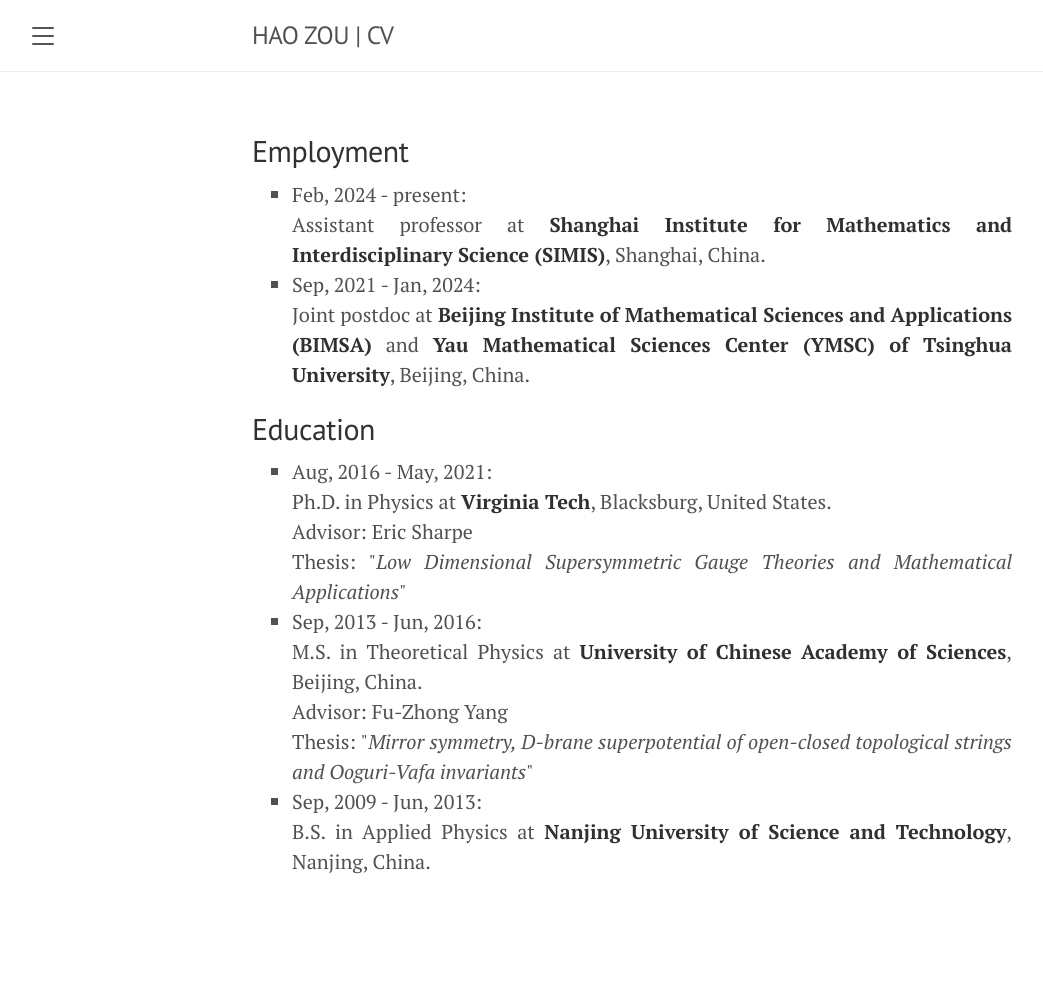
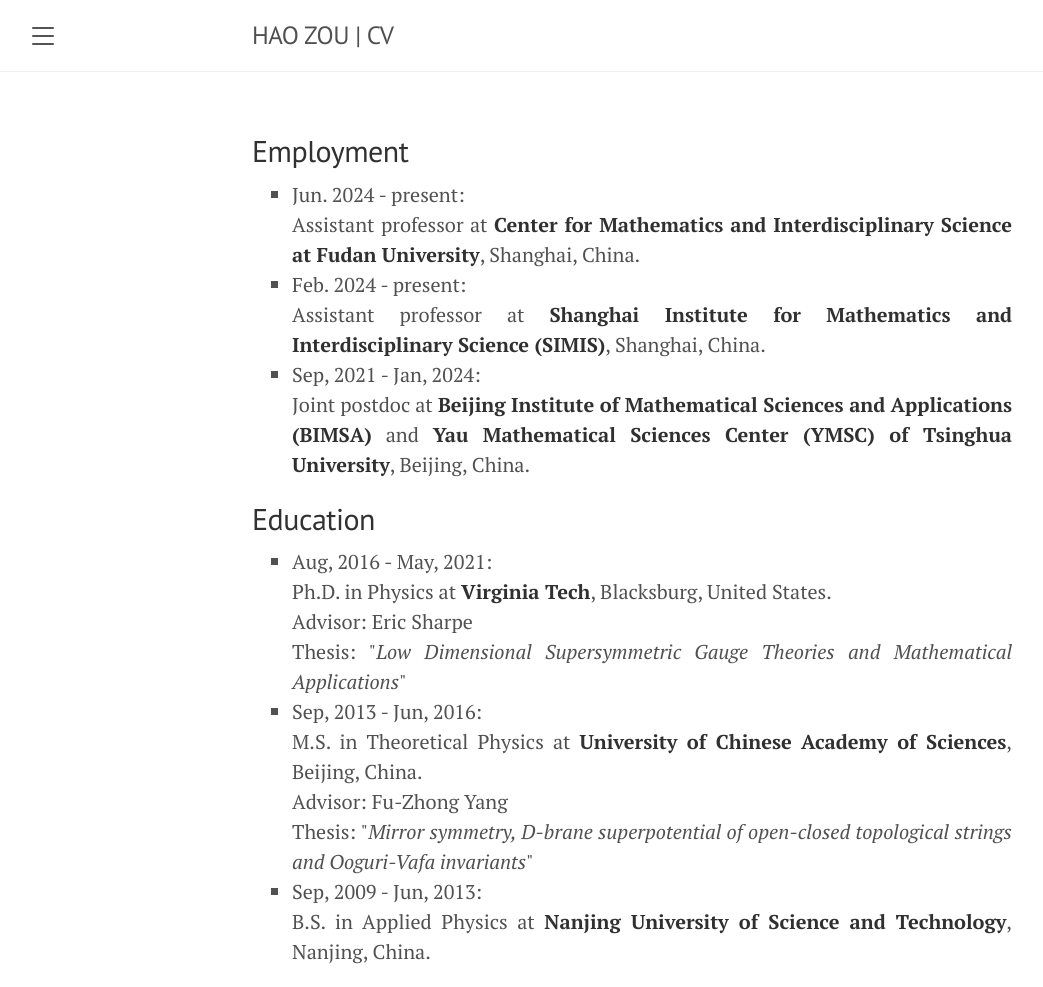
Before and after one commit to hhzou/hhzou.github.io, a Jekyll site: the page built from cv/index.html, in a window 1280 px wide. Shown: the whole page, without its empty margins (8-1051 px from the left). Built offline with Jekyll 4.4.1, drawn with Linux system fonts in a browser that asks for light colours; before the commit the page ends 900 px from its top, so only the background shows below that.

Commit message:
Update employment

```diff
--- a/cv/index.html
+++ b/cv/index.html
@@ -5,7 +5,12 @@
 <div class="posts">
 	<h2> Employment </h2>
 	<ul style="font-size:1em; line-height: 150%; list-style-type: square">
-		<li>Feb, 2024 - present:
+		<li>Jun. 2024 - present:
+			<br>
+			Assistant professor at <strong>Center for Mathematics and Interdisciplinary Science at Fudan University</strong>, Shanghai, China.
+			</br>
+		</li>
+		<li>Feb. 2024 - present:
 			<br>
 			Assistant professor at <strong>Shanghai Institute for Mathematics and Interdisciplinary Science (SIMIS)</strong>, Shanghai, China.
 			</br>
```
